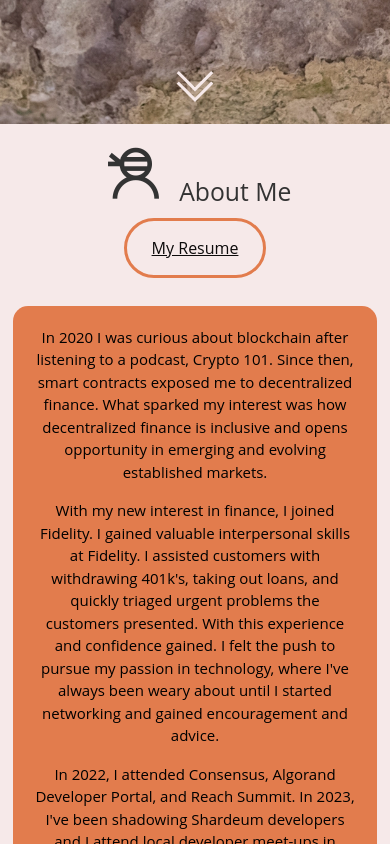
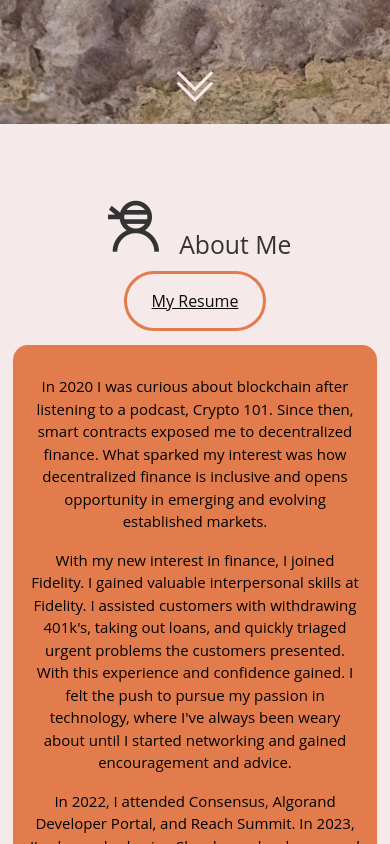
Before and after one commit to dnlbui/dnlbui-portfolio-website, a React (Create React App) app: page / in a window 390 px wide. Shown: the part 720-1564 px from the top of the page. Built offline with nearby package versions, Linux system fonts and the light colour scheme.

Commit message:
h2 offset

```diff
--- a/src/App.css
+++ b/src/App.css
@@ -146,16 +146,25 @@ a:hover {
 }
 
 #about-desc {
+  position: relative;
   background: rgb(226, 124, 77);
-
   color: #000000;
   border-radius: 15px;
   font-size: 15px;
   line-height: 1.5;
   padding: 20px 20px; /* Add some padding to the left and right sides */
+  box-sizing: border-box; /* Make sure padding doesn't increase the element's width */
+}
 
-  box-sizing: border-box; /* Make sure padding doesn't increase the element's width */
-  max-width: 600px; /* Set a maximum width */
+@media (max-width: 767px) {
+  #about-desc {
+    position: relative;
+    padding: 30px 15px 0;
+  }
+}
+
+h2.heading {
+  margin-top: 60px;
 }
 
 #lead-content {
```
